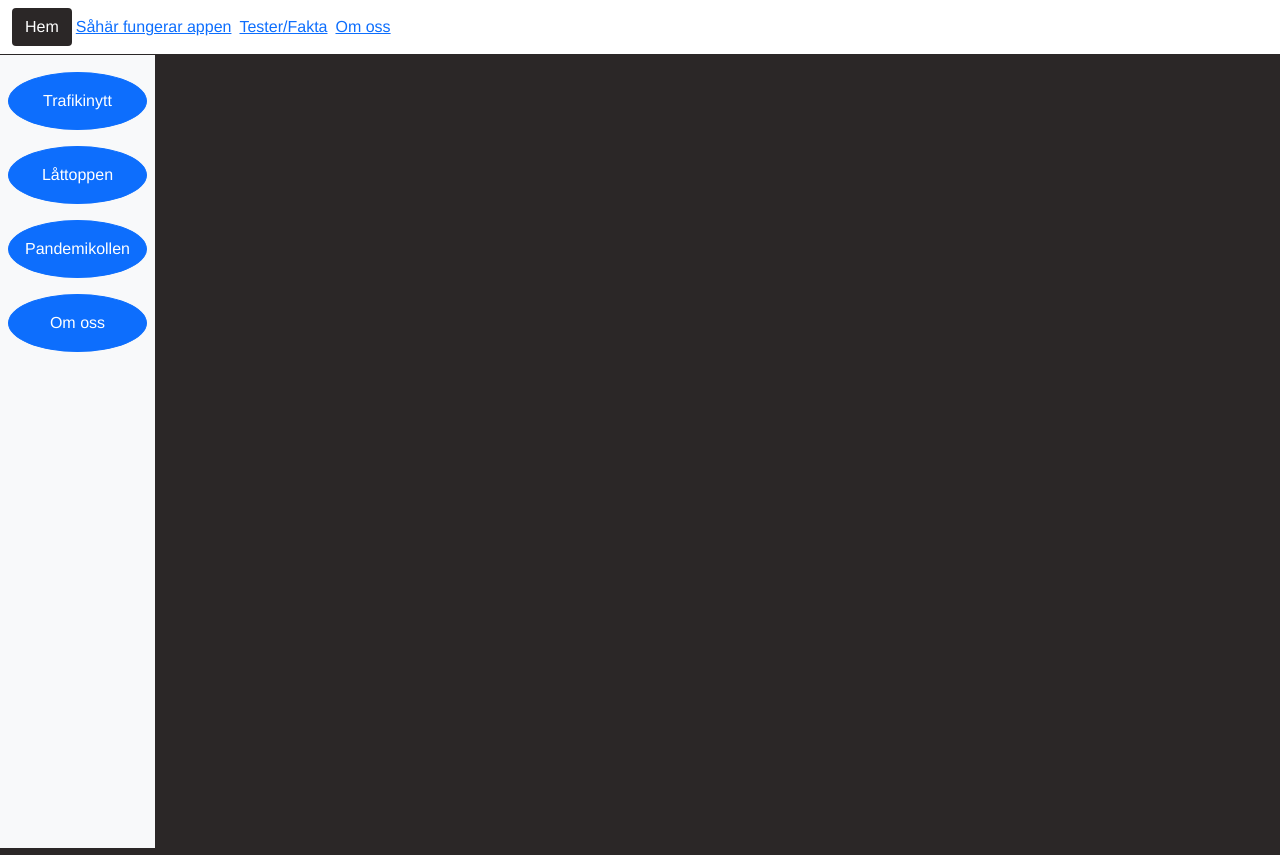
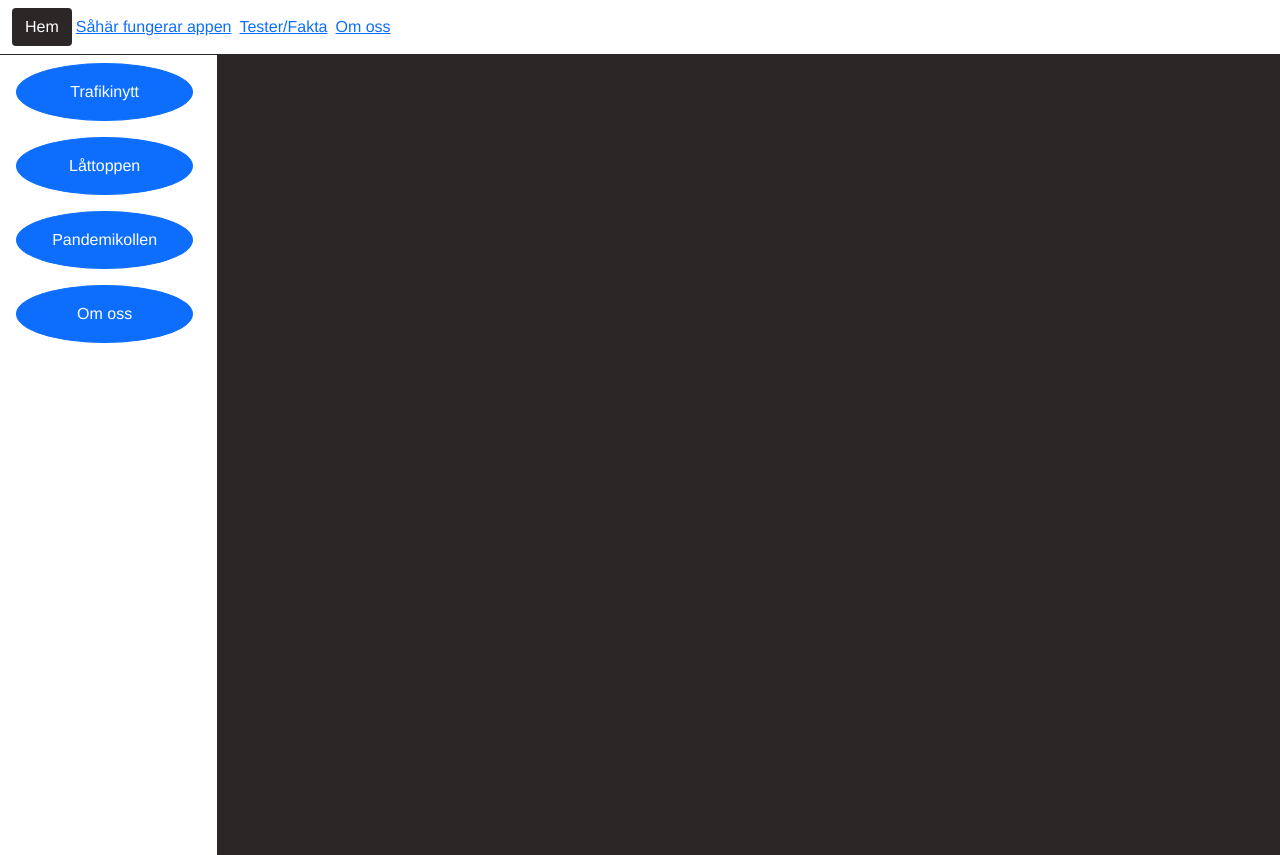
Before and after one commit to StaffanGodman/octopus, a Vue app: page /#/ in a window 1280 px wide. Built offline with nearby package versions, Linux system fonts and the light colour scheme.

Commit message:
some pretty bad layout

```diff
--- a/src/App.vue
+++ b/src/App.vue
@@ -1,15 +1,22 @@
 <template>
-  <sidebar />
-  <div id="nav"><Header /></div>
-  <router-view />
-  <Footer />
+  <Header />
+  <div class="container-fluid p-0">
+    <div class="row">
+      <div class="col-md-2">
+        <sidebar />
+      </div>
+      <div class="col-md-10">
+        <router-view />
+      </div>
+    </div>
+    <Footer />
+  </div>
 </template>
 
 <script>
 import Header from "./components/header.vue"
 import Footer from "./components/myfooter.vue"
 import Sidebar from "./components/sidebar.vue"
-
 
 export default {
   name: "app",
--- a/src/components/header.vue
+++ b/src/components/header.vue
@@ -28,6 +28,9 @@
           </li>
           <li class="nav-item d-md-none">
             <router-link to="/songMenu">Låttoppen</router-link>
+          </li>
+          <li class="nav-item d-md-none">
+            <router-link to="/pandemikollen">Pandemikollen</router-link>
           </li>
           <li class="nav-item d-none d-md-inline mx-1">
             <router-link to="/">Såhär fungerar appen</router-link>
--- a/src/components/myfooter.vue
+++ b/src/components/myfooter.vue
@@ -1,5 +1,5 @@
 <template>
-  <nav class="navbar navbar-expand-lg navbar-dark color-background position-fixed bottom-0 end-0 start-0 d-md-none">
+  <nav class="navbar navbar-expand-lg navbar-dark color-background position-fixed bottom-0 end-0 start-0 d-md-none m-2">
     <div class="container-fluid">
       <a class="navbar-brand" @click="$router.back(-1)"
         ><i class="bi bi-arrow-left-square-fill" style="font-size: 2rem; color: cornflowerblue;"></i
--- a/src/components/sidebar.vue
+++ b/src/components/sidebar.vue
@@ -1,16 +1,20 @@
 <template>
-  <nav class="nav flex-column position-absolute top-0 start-0  mt-5 pt-3 vh-100 bg-light d-none d-md-inline">
+  <nav class="nav flex-column position-relative top-0 start-0  mt-5 pt-3 vh-100 bg-light d-none d-md-inline">
     <div class="d-grid gap-3 m-2">
-      <button class="btn btn-primary h-100 p-3 rounded-circle" type="button" @click="$router.push('/areaMenu')">
+      <button class="btn btn-primary w-100 p-3 rounded-circle ms-2" type="button" @click="$router.push('/areaMenu')">
         Trafikinytt
       </button>
-      <button class="btn btn-primary w-100 p-3 rounded-circle" type="button" @click="$router.push('/songMenu')">
+      <button class="btn btn-primary w-100 p-3 rounded-circle ms-2" type="button" @click="$router.push('/songMenu')">
         Låttoppen
       </button>
-      <button class="btn btn-primary w-100 p-3 rounded-circle" type="button" @click="$router.push('/')">
+      <button
+        class="btn btn-primary w-100 p-3 rounded-circle ms-2"
+        type="button"
+        @click="$router.push('/pandemikollen')"
+      >
         Pandemikollen
       </button>
-      <button class="btn btn-primary w-100 p-3 rounded-circle" type="button" @click="$router.push('/about')">
+      <button class="btn btn-primary w-100 p-3 rounded-circle ms-2" type="button" @click="$router.push('/about')">
         Om oss
       </button>
     </div>
--- a/src/views/areaMenu.vue
+++ b/src/views/areaMenu.vue
@@ -15,8 +15,8 @@
         {{ area.name }}
       </option>
     </select>
-    <div class="messagespace" v-if="trafficMessages.length !== 0">
-      <div class="message" v-for="message in trafficMessages" :key="message">
+    <div class="rounded overflow-scroll m-2 h-50 flex-column" v-if="trafficMessages.length !== 0">
+      <div class="message pb-5" v-for="message in trafficMessages" :key="message">
         <p id="title">{{ message.title }}</p>
         <p id="category">{{ message.subcategory }}</p>
         <br />
@@ -54,9 +54,6 @@ export default {
 </script>
 
 <style>
-img {
-  width: 20rem;
-}
 #Regions {
   width: 15rem;
   height: 2rem;
@@ -65,16 +62,6 @@ img {
 .message {
   border: solid lightblue;
   background-color: aliceblue;
-  padding: 0rem;
-  margin: 0rem;
-}
-.messagespace {
-  height: 25rem;
-  display: flex;
-  flex-direction: column;
-  border: solid 1px rgb(185, 167, 167);
-  margin: 2rem;
-  overflow: scroll;
 }
 #title {
   color: red;
@@ -98,5 +85,6 @@ img {
   float: left;
   bottom: 0%;
   font-size: small;
+  margin: 0.5rem;
 }
 </style>
```
